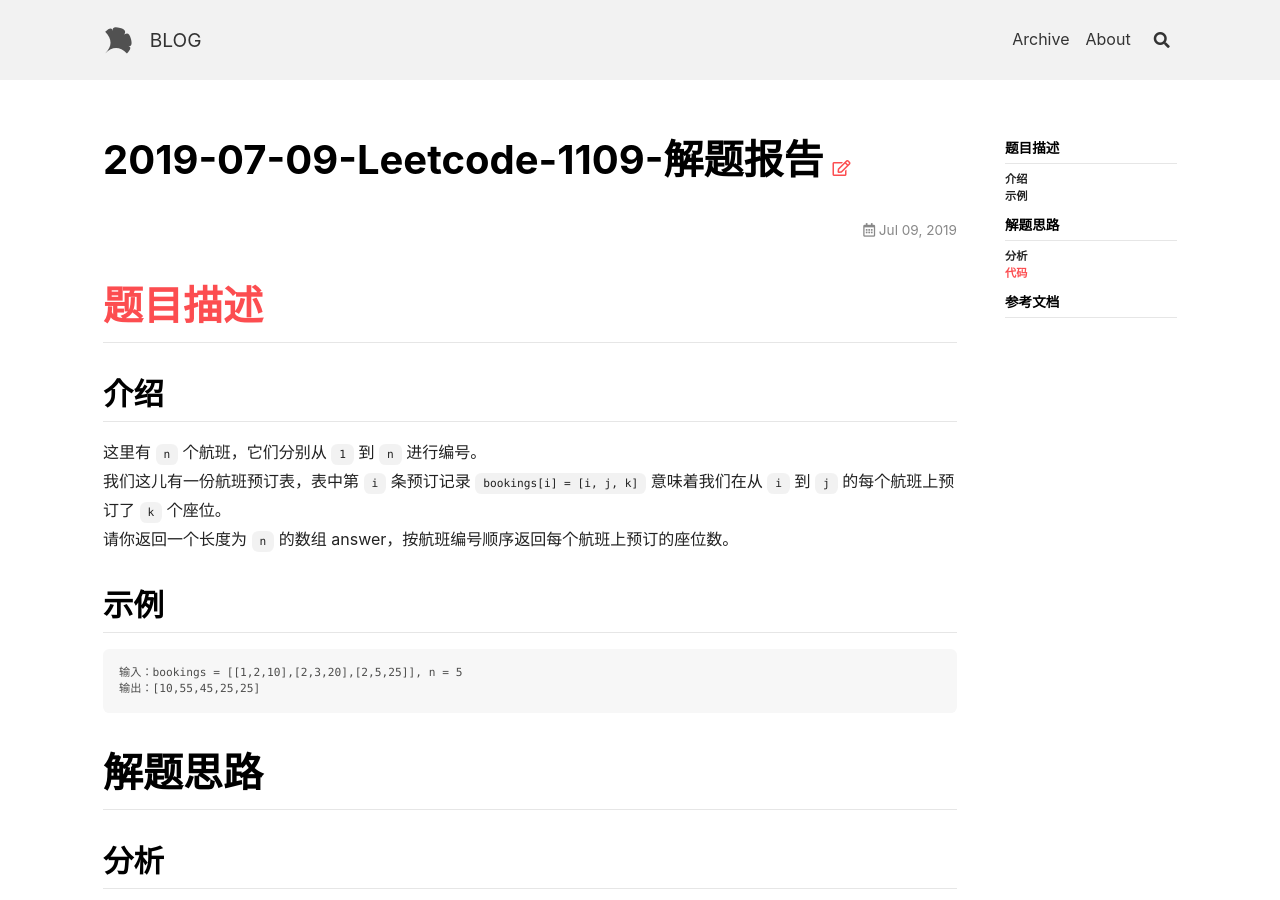
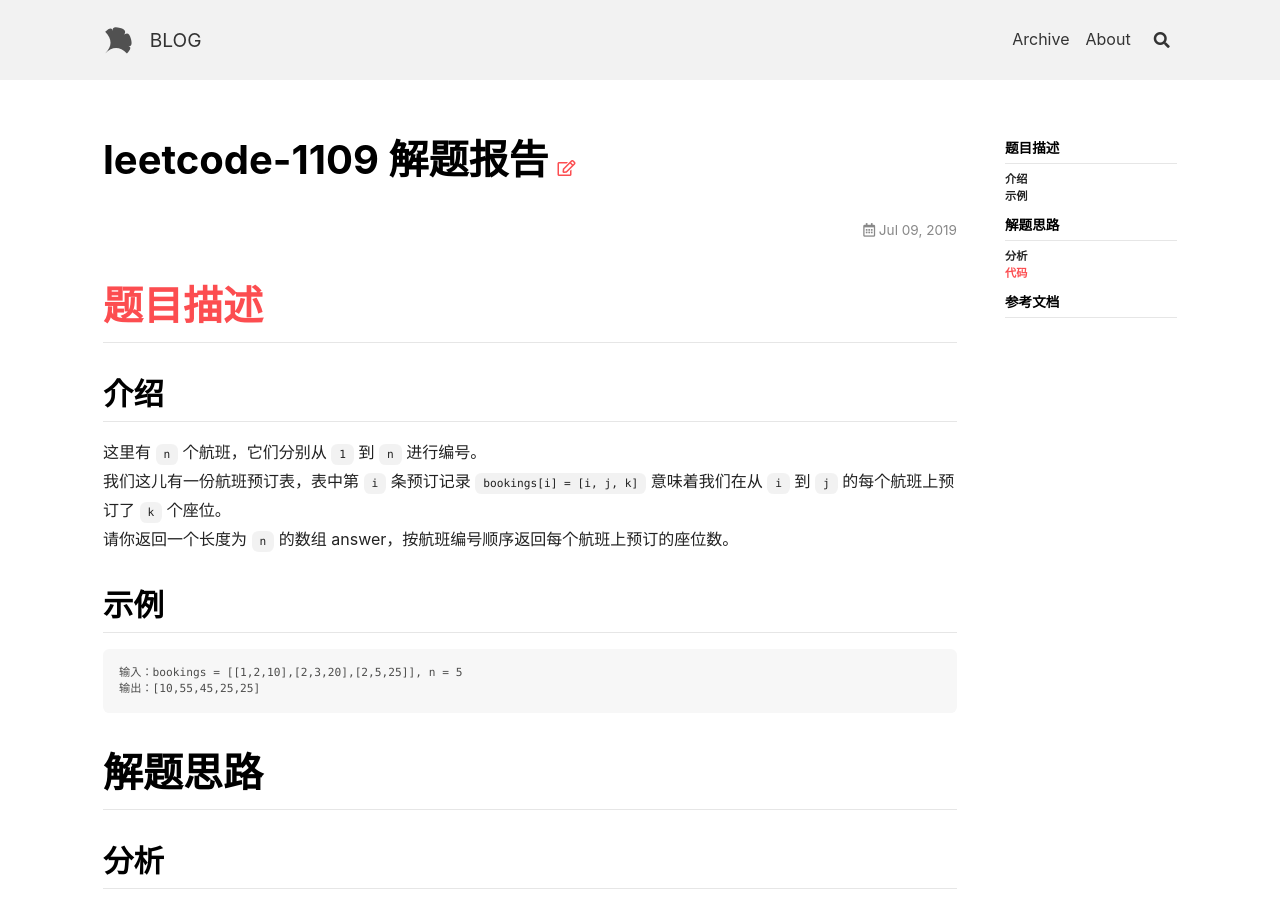
Before and after one commit to sureally/sureally.github.io, a Jekyll site: the page built from _posts/2019-07-09-leetcode-1109-解题报告.markdown, in a window 1280 px wide and 900 px high. Built offline with Jekyll 4.4.1, drawn with Linux system fonts in a browser that asks for light colours; nearby versions of some CDN libraries.

```diff
--- a/_posts/2018-09-06-Leetcode-894-解题报告.markdown
+++ b/_posts/2018-09-06-leetcode-894-解题报告.markdown
@@ -1,7 +1,7 @@
 ---
-title:  "LeetCode 894 解题报告"
+title:  "leetcode-894 解题报告"
 date:   2018-09-06 14:51:35 +0800
-categories: LeetCode
+categories: leetcode
 ---
 #### [LeetCode 894] 题目：
 完整二叉树是一类二叉树，其中每个结点恰好有 0 或 2 个子结点。返回包含 N 个结点的所有可能完整二叉树的列表。
--- a/_posts/2018-09-09-头条笔试题题解0909版.markdown
+++ b/_posts/2018-09-09-头条笔试题题解0909版.markdown
@@ -2,7 +2,7 @@
 layout: article
 title:  "头条笔试题题解09-09日"
 date:   2018-09-09 15:57:35 +0800
-categories: writen test
+categories: written-test
 ---
 
 #### 1. 最长不重复的字符串
--- a/_posts/2019-07-09-Leetcode-1109-解题报告.markdown
+++ b/_posts/2019-07-09-leetcode-1109-解题报告.markdown
@@ -1,7 +1,7 @@
 ---
-title: "2019-07-09-Leetcode-1109-解题报告"
+title: "leetcode-1109 解题报告"
 date: 2019-07-09 23:13:37 +0800
-categories: Leetcode
+categories: leetcode
 ---
 
 # [题目描述](https://leetcode-cn.com/problems/corporate-flight-bookings/)
```
Also changed, not shown: _posts/2018-09-07-github-pages中markdown语法.markdown (deleted, +0 -17 lines).
